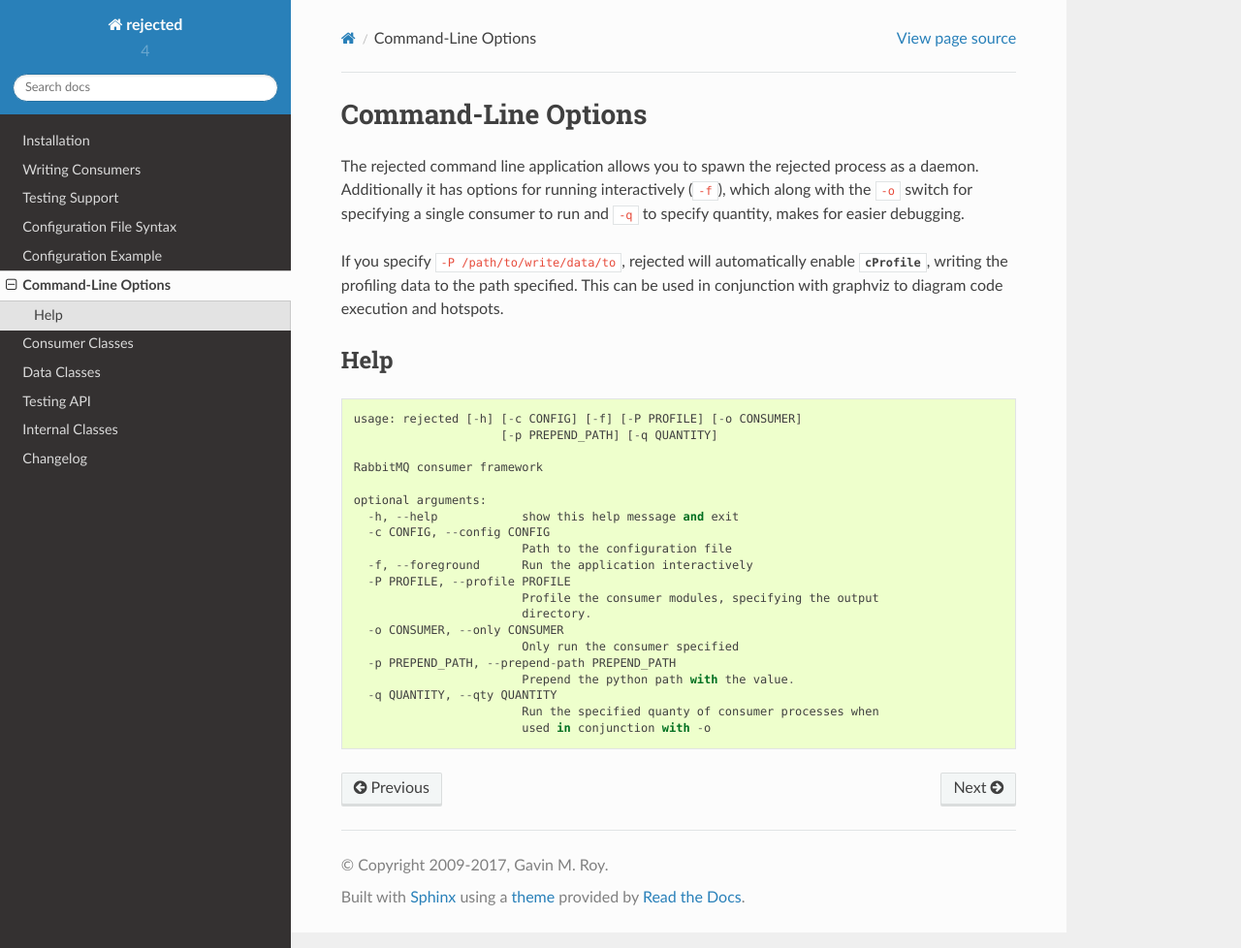
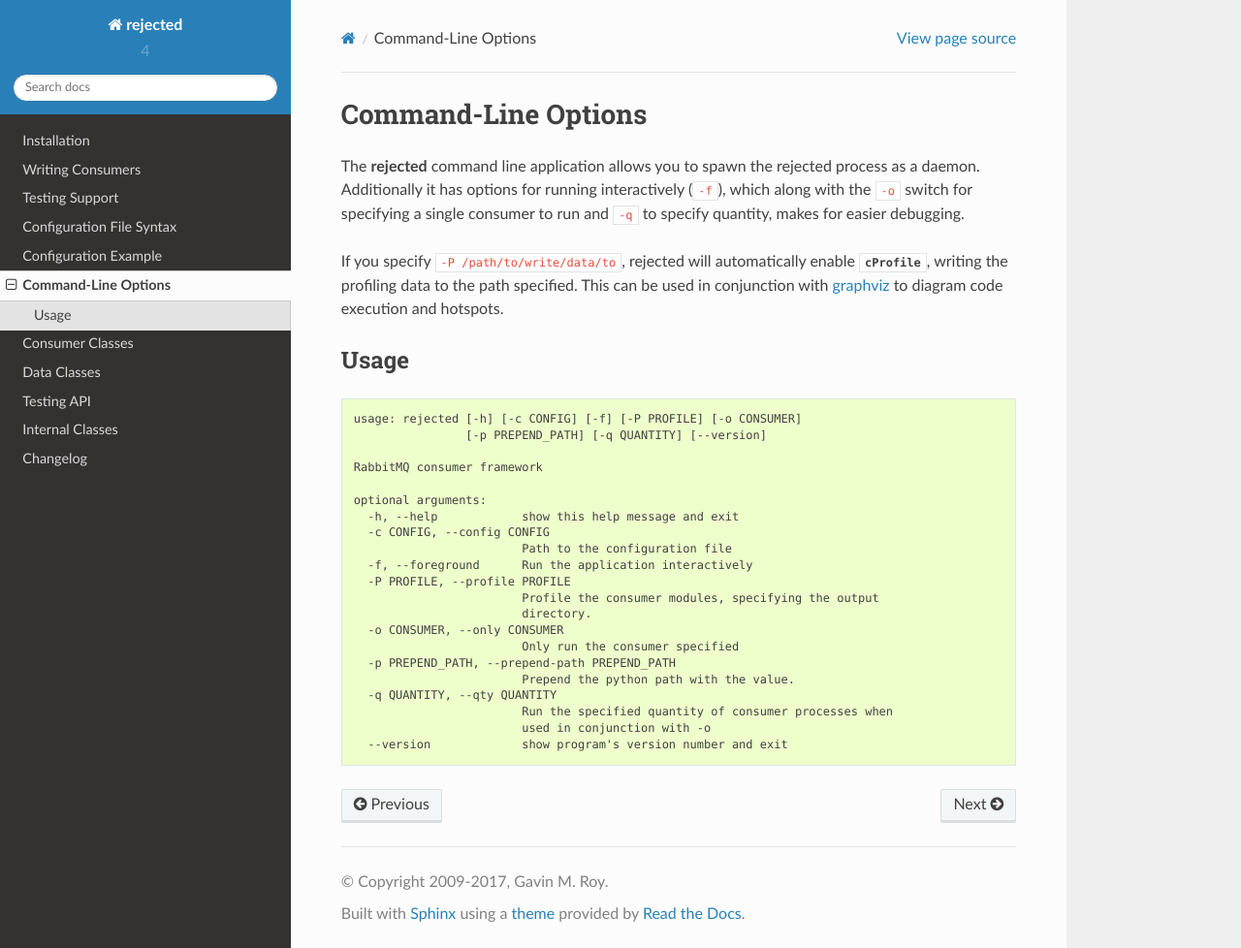
Before and after one commit to gmr/rejected, a Sphinx documentation site: the page built from docs/cli.rst, in a window 1280 px wide and 978 px high. Shown: the whole window at 97% size. Built offline with Sphinx 7.4.7 and the Read the Docs theme 2.0.0, drawn with Linux system fonts in a browser that asks for light colours.

Commit message:
WIP documentation updates

```diff
--- a/docs/cli.rst
+++ b/docs/cli.rst
@@ -1,35 +1,38 @@
 Command-Line Options
 ====================
-The rejected command line application allows you to spawn the rejected process
+The :command:`rejected` command line application allows you to spawn the rejected process
 as a daemon. Additionally it has options for running interactively (``-f``), which
 along with the ``-o`` switch for specifying a single consumer to run and ``-q``
 to specify quantity, makes for easier debugging.
 
 If you specify ``-P /path/to/write/data/to``, rejected will automatically enable
 :py:mod:`cProfile`, writing the profiling data to the path specified. This can
-be used in conjunction with graphviz to diagram code execution and hotspots.
+be used in conjunction with `graphviz <http://www.graphviz.org/>`_ to diagram
+code execution and hotspots.
 
-Help
-----
-.. code::
+Usage
+-----
 
-    usage: rejected [-h] [-c CONFIG] [-f] [-P PROFILE] [-o CONSUMER]
-                         [-p PREPEND_PATH] [-q QUANTITY]
+.. code-block:: none
 
-    RabbitMQ consumer framework
+   usage: rejected [-h] [-c CONFIG] [-f] [-P PROFILE] [-o CONSUMER]
+                   [-p PREPEND_PATH] [-q QUANTITY] [--version]
 
-    optional arguments:
-      -h, --help            show this help message and exit
-      -c CONFIG, --config CONFIG
-                            Path to the configuration file
-      -f, --foreground      Run the application interactively
-      -P PROFILE, --profile PROFILE
-                            Profile the consumer modules, specifying the output
-                            directory.
-      -o CONSUMER, --only CONSUMER
-                            Only run the consumer specified
-      -p PREPEND_PATH, --prepend-path PREPEND_PATH
-                            Prepend the python path with the value.
-      -q QUANTITY, --qty QUANTITY
-                            Run the specified quanty of consumer processes when
-                            used in conjunction with -o
+   RabbitMQ consumer framework
+
+   optional arguments:
+     -h, --help            show this help message and exit
+     -c CONFIG, --config CONFIG
+                           Path to the configuration file
+     -f, --foreground      Run the application interactively
+     -P PROFILE, --profile PROFILE
+                           Profile the consumer modules, specifying the output
+                           directory.
+     -o CONSUMER, --only CONSUMER
+                           Only run the consumer specified
+     -p PREPEND_PATH, --prepend-path PREPEND_PATH
+                           Prepend the python path with the value.
+     -q QUANTITY, --qty QUANTITY
+                           Run the specified quantity of consumer processes when
+                           used in conjunction with -o
+     --version             show program's version number and exit
--- a/docs/history.rst
+++ b/docs/history.rst
@@ -1,8 +1,8 @@
 Changelog
 =========
 
-4.0.0
------
+4.0.0 (Unreleased)
+------------------
 
 Breaking Changes
 ^^^^^^^^^^^^^^^^
```
Also changed, not shown: docs/index.rst (+1 -7 lines).
